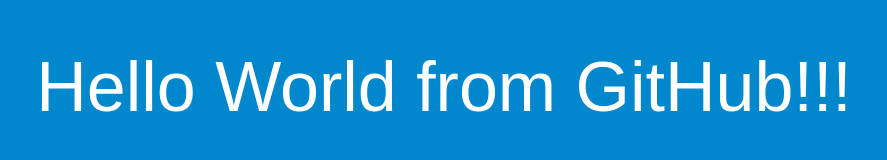
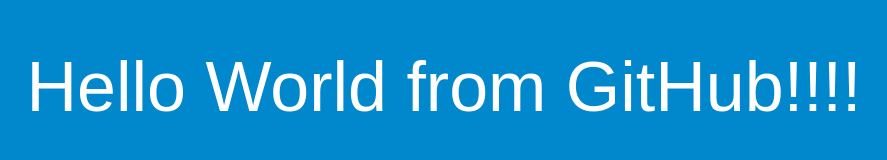
Before and after one commit to stefanlevy/geocodeTest, a plain HTML site: page index.html in a window 1280 px wide. Shown: the whole page, without its empty margins (196-1083 px from the left). Drawn offline with Linux system fonts and the light colour scheme.

Commit message:
Update index.html

```diff
--- a/index.html
+++ b/index.html
@@ -26,7 +26,7 @@
 </head>
 <body>
   <div align="center">
-    <h1>Hello World from GitHub!!!</h1>
+    <h1>Hello World from GitHub!!!!</h1>
   </div>
 </body>
 </html>
```
